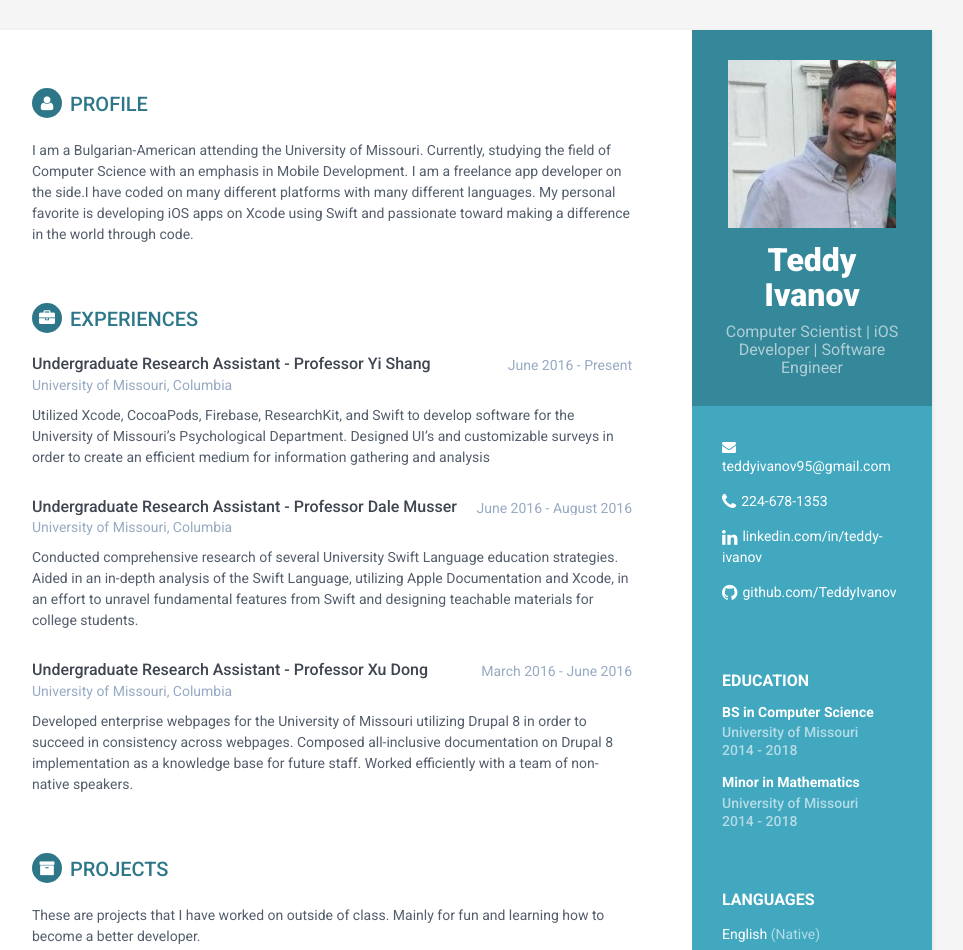
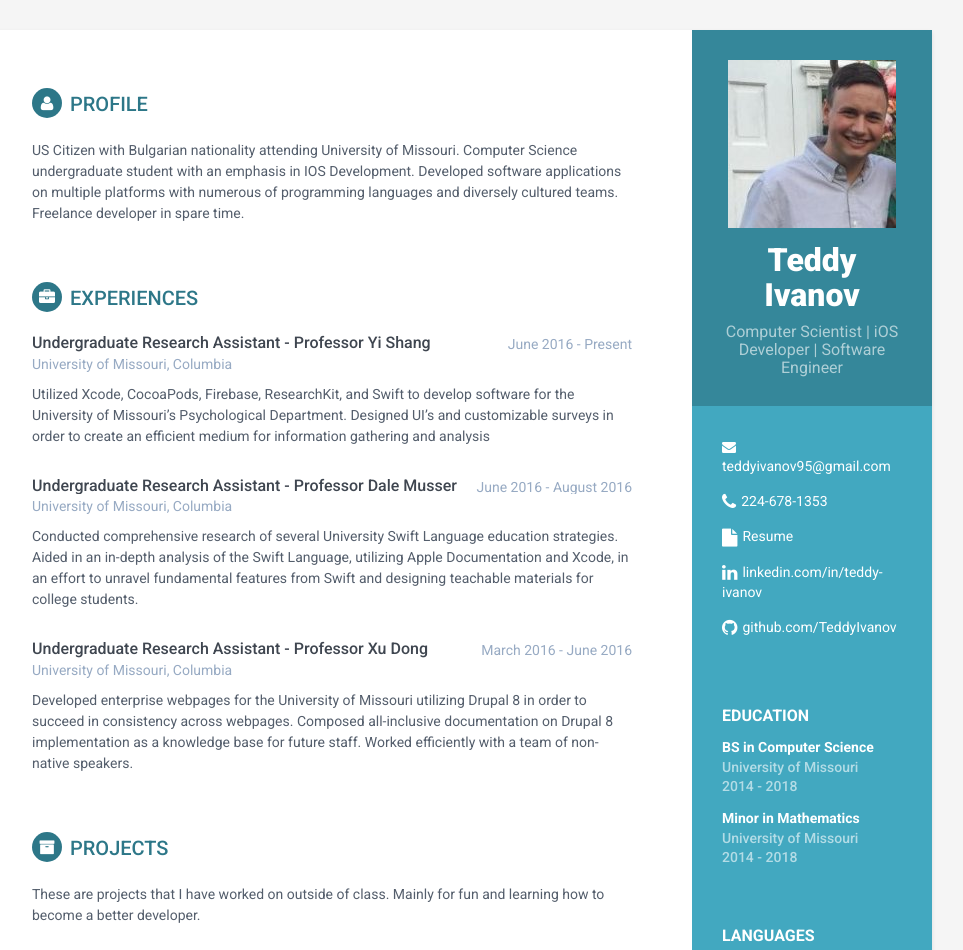
Before and after one commit to TeddyIvanov/TeddyIvanov.github.io, a plain HTML site: page index.html in a window 1280 px wide. Shown: the top 950 px of the page, without its empty margins (188-1151 px from the left). Drawn offline with Linux system fonts and the light colour scheme.

Commit message:
Update index.html

```diff
--- a/index.html
+++ b/index.html
@@ -39,6 +39,7 @@
                 <ul class="list-unstyled contact-list">
                     <li class="email"><i class="fa fa-envelope"></i><a href="mailto:teddyivanov95@gmail.com">teddyivanov95@gmail.com</a></li>
                     <li class="phone"><i class="fa fa-phone"></i><a href="tel:0123 456 789">224-678-1353</a></li>
+                    <li class="resume"><i class="fa fa-file" aria-hidden="true"></i><a href="Teddy_Ivanov_Resume.docx" download>Resume</a></li>
                     <li class="linkedin"><i class="fa fa-linkedin"></i><a href="https://www.linkedin.com/in/teddy-ivanov-a72015127?trk=hp-identity-name" target="_blank">linkedin.com/in/teddy-ivanov</a></li>
                     <li class="github"><i class="fa fa-github"></i><a href="https://github.com/TeddyIvanov" target="_blank">github.com/TeddyIvanov</a></li>
                 </ul>
@@ -82,7 +83,7 @@
             <section class="section summary-section">
                 <h2 class="section-title"><i class="fa fa-user"></i>Profile</h2>
                 <div class="summary">
-                    <p>I am a Bulgarian-American attending the University of Missouri. Currently, studying the field of Computer Science with an emphasis in Mobile Development. I am a freelance app developer on the side.I have coded on many different platforms with many different languages. My personal favorite is developing iOS apps on Xcode using Swift and passionate toward making a difference in the world through code.</p>
+                    <p>US Citizen with Bulgarian nationality attending University of Missouri. Computer Science undergraduate student with an emphasis in IOS Development. Developed software applications on multiple platforms with numerous of programming languages and diversely cultured teams. Freelance developer in spare time.</p>
                 </div><!--//summary-->
             </section><!--//section-->
 
```
